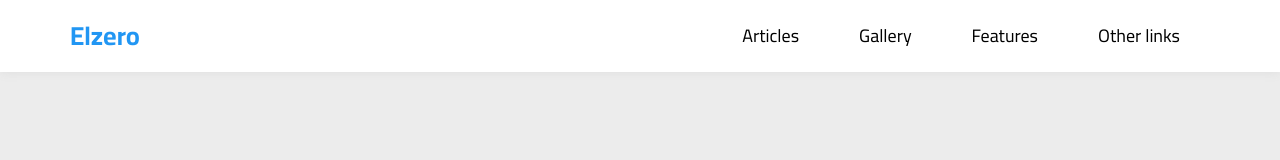
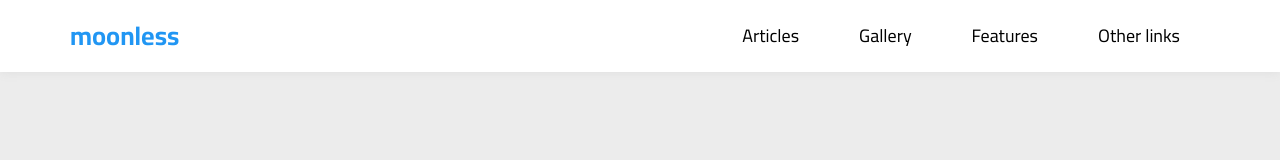
Before and after one commit to Imadrouah/html_css_js_template3, a plain HTML site: page index.html in a window 1280 px wide. Shown: the top 160 px of the page. Drawn offline with Linux system fonts and the light colour scheme.

Commit message:
Update index.html

```diff
--- a/index.html
+++ b/index.html
@@ -28,7 +28,7 @@
         <div class="header" id="header">
             <div class="container">
                 <div class="holder">
-                    <a href="#" class="logo">Elzero</a>
+                    <a href="#" class="logo">moonless</a>
                     <a href="#" class="toggle"
                         ><i class="fas fa-bars toggle-menu"></i
                     ></a>
```
